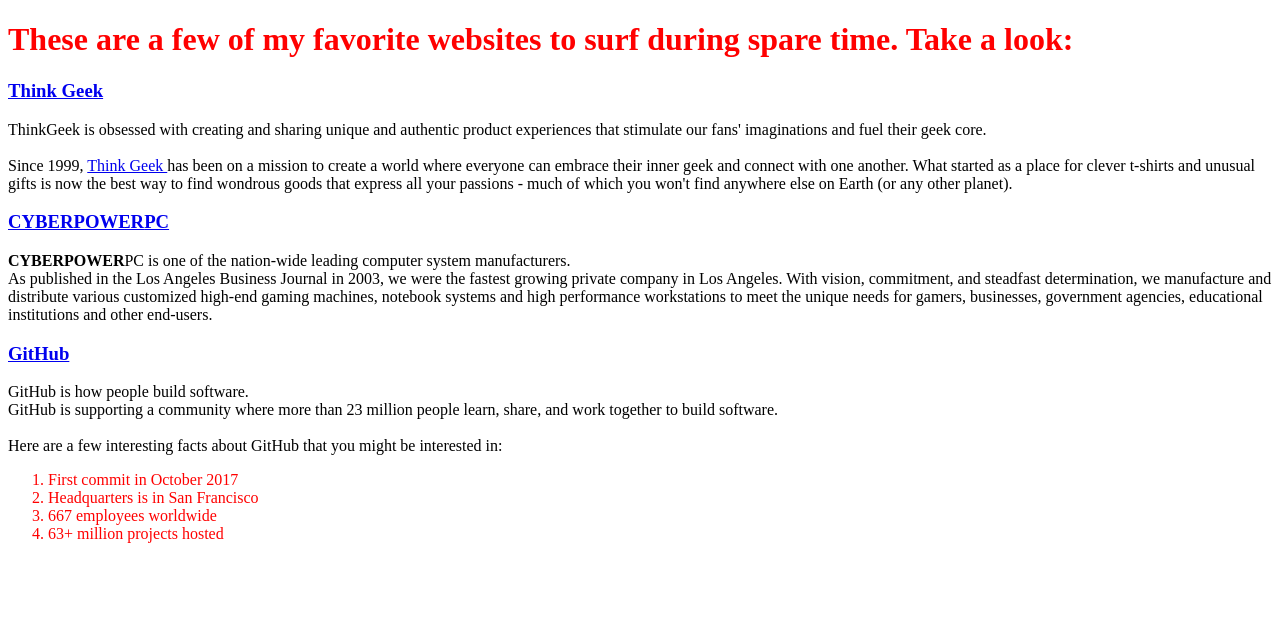
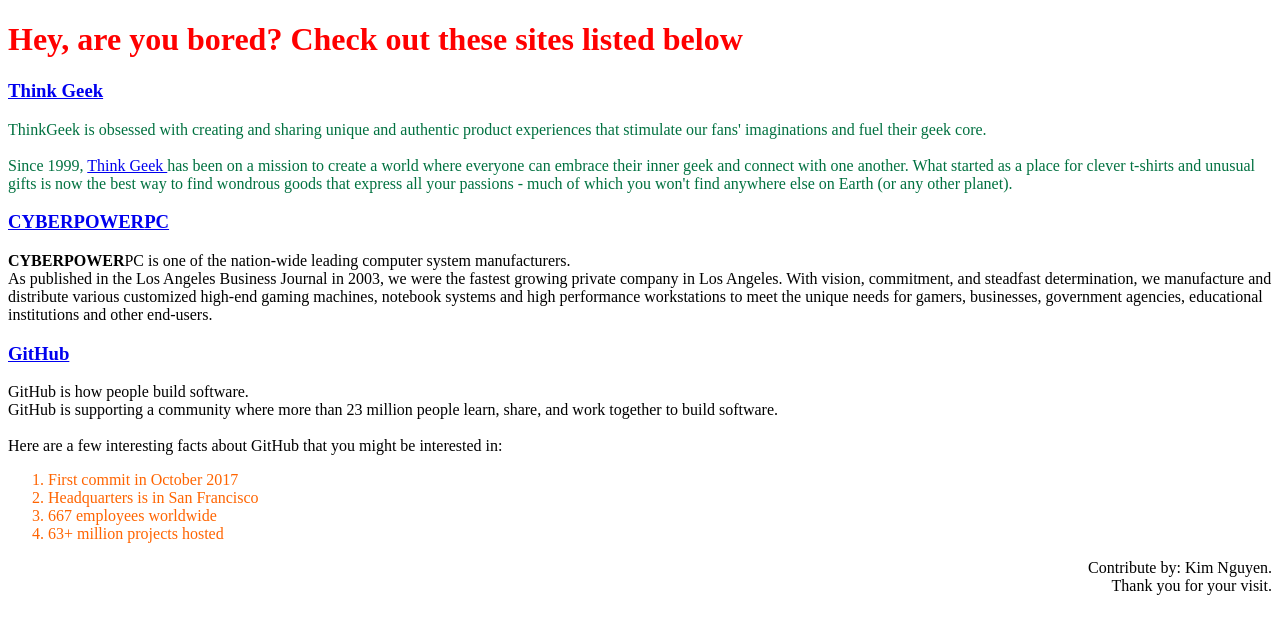
Before and after one commit to kimnnguyen225/my-first-html-page, a plain HTML site: page myfavsites.html in a window 1280 px wide. Drawn offline with Linux system fonts and the light colour scheme.

Commit message:
Updated fav color

```diff
--- a/myfavsites.html
+++ b/myfavsites.html
@@ -14,15 +14,21 @@
   span {
     color:green;
   }
+  ol {
+    color:rgb(255,100,0)
+  }
   </style>
 </head>
+<script language="javascript">
+alert("Hi there, and welcome.")
+</script>
 <body>
-    <h1>These are a few of my favorite websites to surf during spare time. Take a look:</h1>
+    <h1>Hey, are you bored? Check out these sites listed below</h1>
     <h3>
     <span><a href="http://www.thinkgeek.com/">Think Geek
     </a></span>
     </h3>
-    <p>
+    <p style="color:rgb(0,113,64)";>
       ThinkGeek is obsessed with creating and sharing unique and authentic product experiences that stimulate our fans' imaginations and fuel their geek core.
       <br />
       <br />
@@ -51,5 +57,6 @@
         <li>63+ million projects hosted</li>
       </ol>
     </p>
+    <p align="right">Contribute by: Kim Nguyen.<br />Thank you for your visit.</p>
 </body>
 </html>
```
